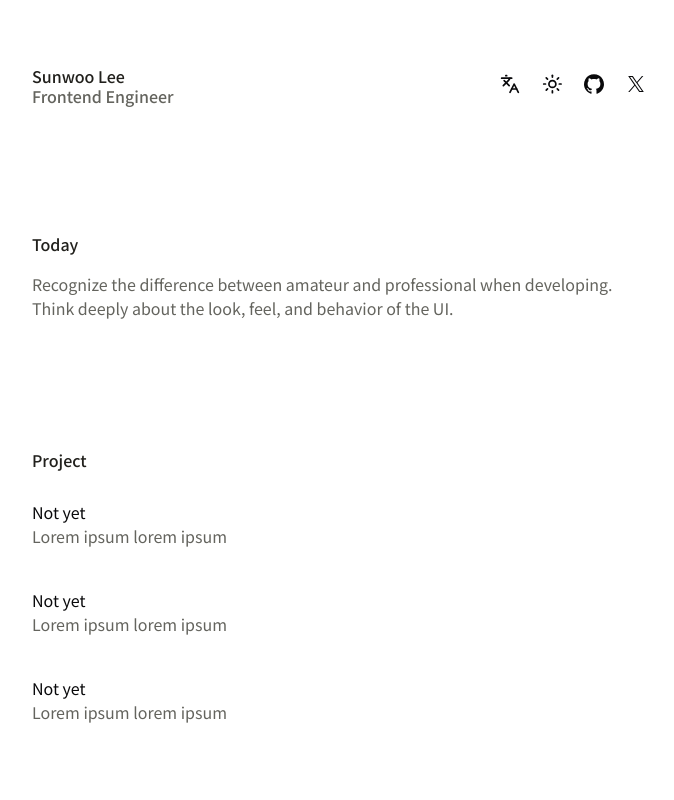
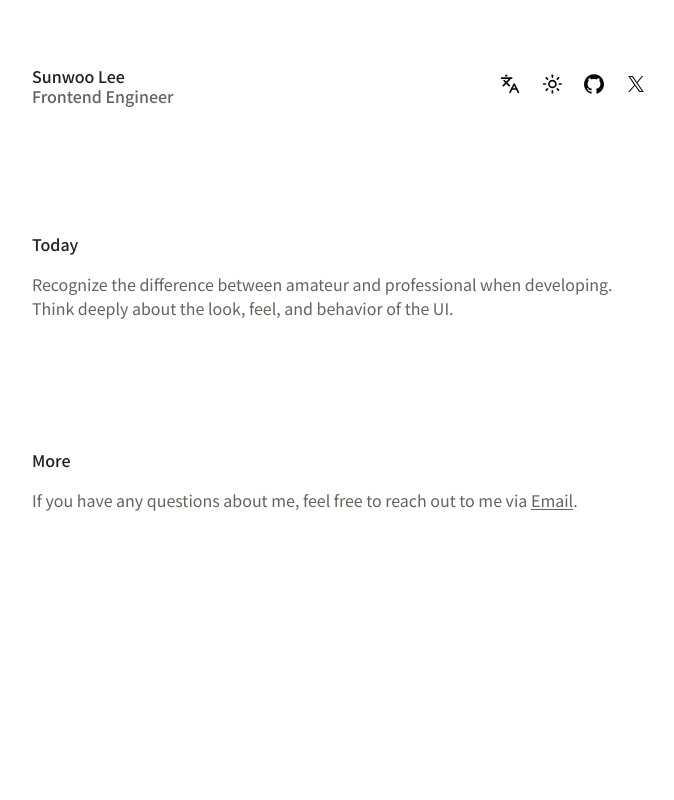
Before and after one commit to sunwoo0706/main, a Next.js app: page /en in a window 1280 px wide. Shown: the top 800 px of the page, without its empty margins (296-970 px from the left). Built offline with nearby package versions, Linux system fonts and the light colour scheme.

Commit message:
remove: project section

```diff
--- a/app/[locale]/page.tsx
+++ b/app/[locale]/page.tsx
@@ -8,7 +8,7 @@ export default function IndexPage() {
     <main>
       <SiteConsoleMessage />
       <AboutToday />
-      <AboutProject />
+      {/* <AboutProject /> */}
       <AboutMore />
     </main>
   )
```
